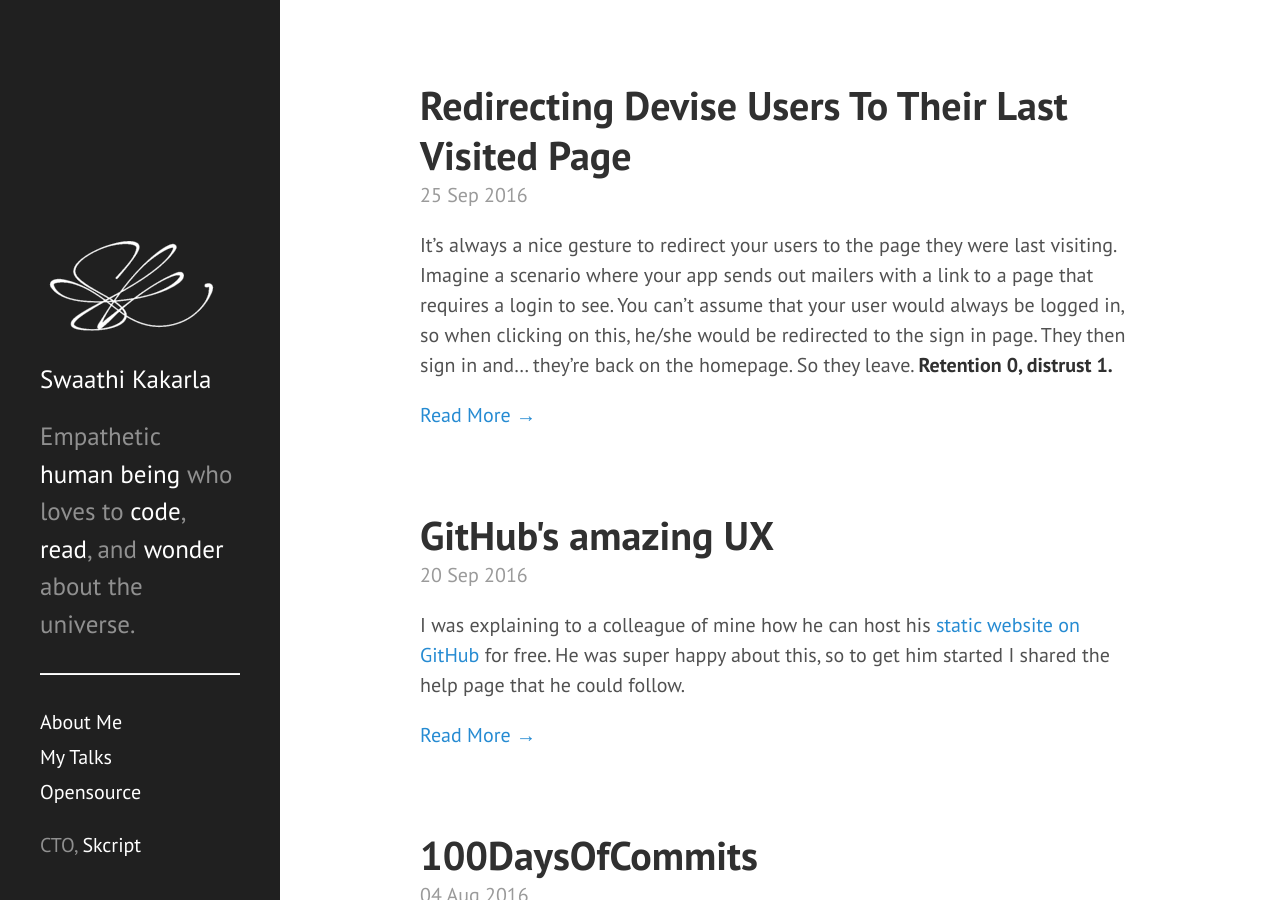
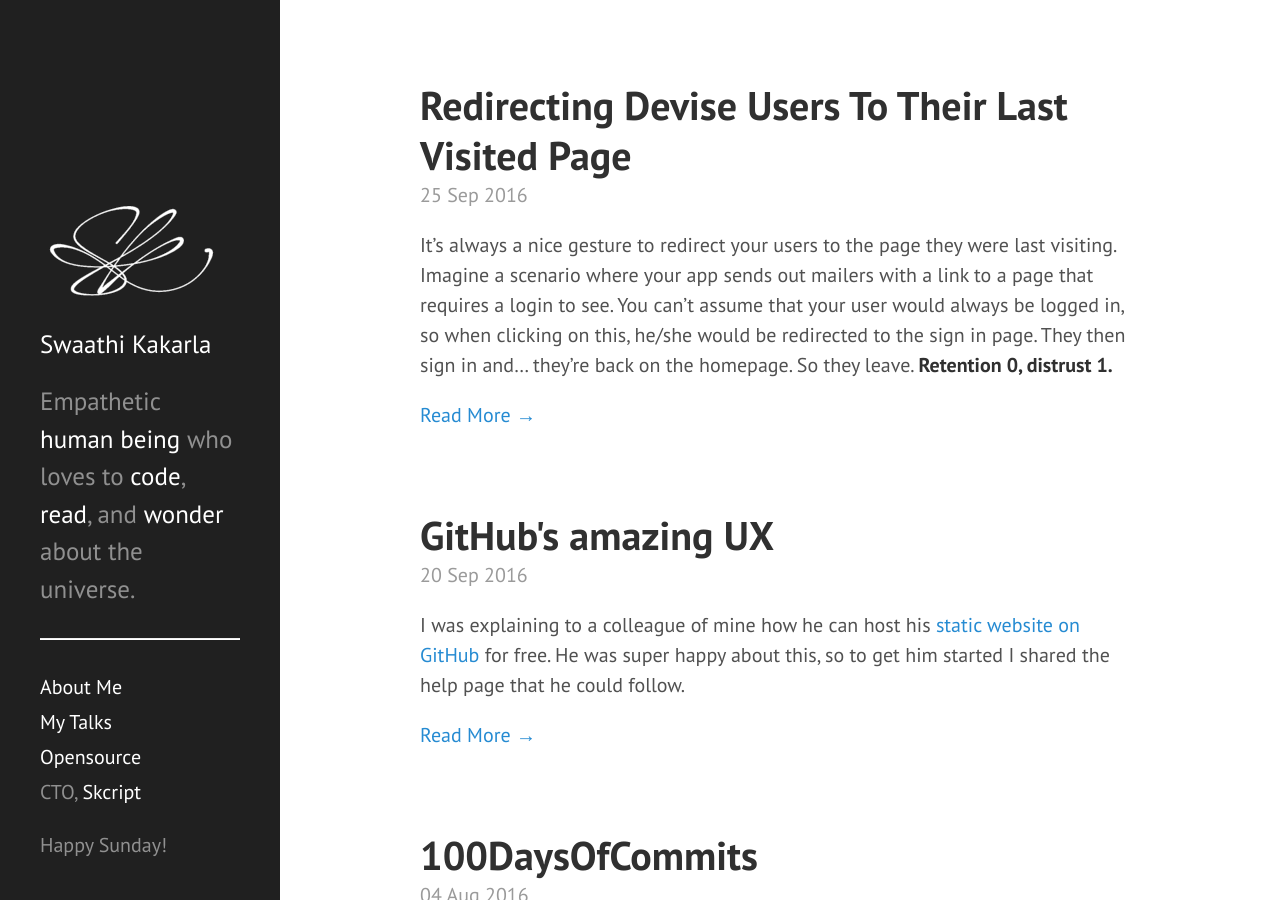
Before and after one commit to swaathi/swaathi.github.io, a Jekyll site: the page built from index.html, in a window 1280 px wide and 900 px high. Built offline with Jekyll 4.4.1, drawn with Linux system fonts in a browser that asks for light colours; the list of posts is cut into pages by our own code.

Commit message:
Minor update

```diff
--- a/_includes/sidebar.html
+++ b/_includes/sidebar.html
@@ -22,9 +22,12 @@
       <a class="sidebar-nav-item" href="/about/">About Me</a>
       <a class="sidebar-nav-item" href="/talks/">My Talks</a>
       <a class="sidebar-nav-item" href="/opensource/">Opensource</a>
+      <span class="sidebar-nav-item">
+        CTO,&nbsp;<a href="{{ site.skcript.main }}" target="_blank">Skcript</a>
+      </span>
     </nav>
     <p>
-      CTO,&nbsp;<a href="{{ site.skcript.main }}" target="_blank">Skcript</a>
+      Happy {{ site.time | date: "%A"}}!
     </p>
   </div>
 </div>
```
